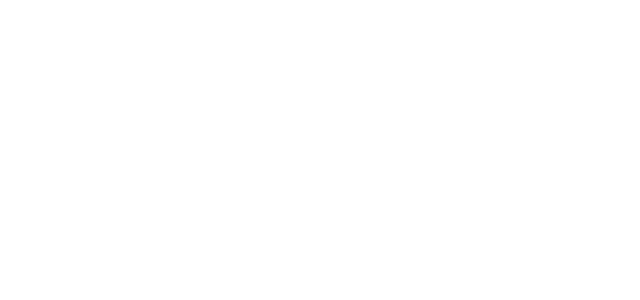
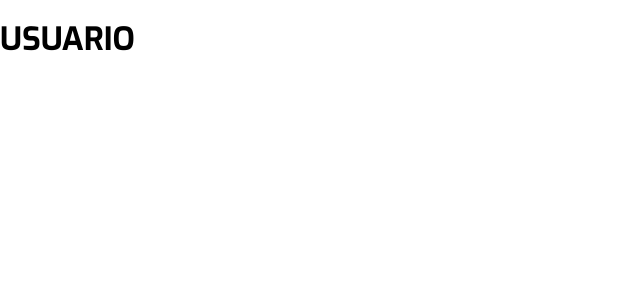
Before and after one commit to andersonpuntored/plan-carrera, a Nuxt app in the folder desarrollo-web/: page /user/1 in a window 1280 px wide. Before the commit this address had no page. Shown: the top 300 px of the page, without its empty margins (0-640 px from the left). Built offline with nearby package versions, Linux system fonts and the light colour scheme.

Commit message:
[Advance] -Se monta pagina usuario

```diff
--- /dev/null
+++ b/desarrollo-web/pages/user/[key].vue
@@ -0,0 +1,3 @@
+<template>
+  <h1>USUARIO</h1>
+</template>
```
